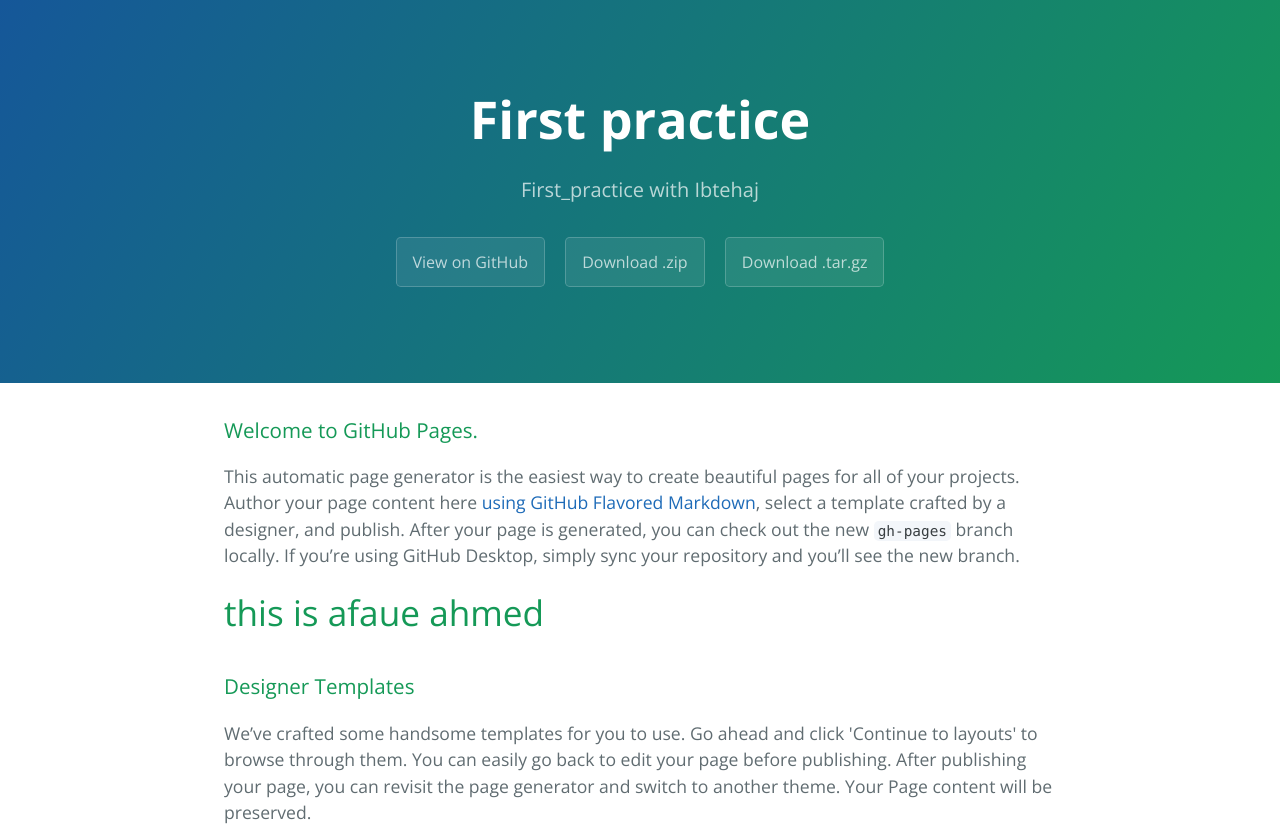
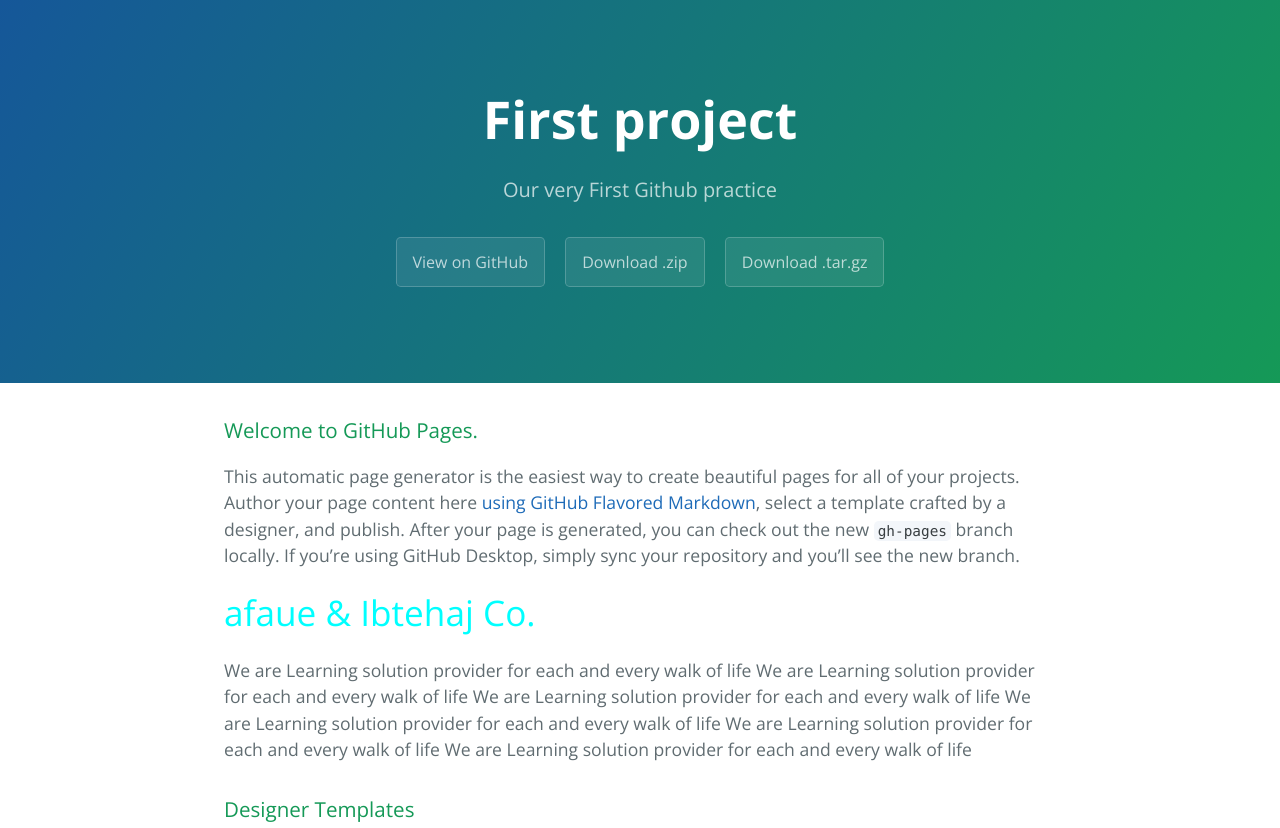
Before and after one commit to Afaque0001/First_practice, a plain HTML site: page index.html in a window 1280 px wide. Shown: the top 828 px of the page. Drawn offline with nearby package versions, Linux system fonts and the light colour scheme.

Commit message:
Second Change

```diff
--- a/index.html
+++ b/index.html
@@ -2,7 +2,7 @@
 <html lang="en-us">
   <head>
     <meta charset="UTF-8">
-    <title>First practice by Afaque0001</title>
+    <title>GitHub Project</title>
     <meta name="viewport" content="width=device-width, initial-scale=1">
     <link rel="stylesheet" type="text/css" href="stylesheets/normalize.css" media="screen">
     <link href='https://fonts.googleapis.com/css?family=Open+Sans:400,700' rel='stylesheet' type='text/css'>
@@ -11,8 +11,8 @@
   </head>
   <body>
     <section class="page-header">
-      <h1 class="project-name">First practice</h1>
-      <h2 class="project-tagline">First_practice with Ibtehaj</h2>
+      <h1 class="project-name">First project</h1>
+      <h2 class="project-tagline">Our very First Github practice</h2>
       <a href="https://github.com/Afaque0001/First_practice" class="btn">View on GitHub</a>
       <a href="https://github.com/Afaque0001/First_practice/zipball/master" class="btn">Download .zip</a>
       <a href="https://github.com/Afaque0001/First_practice/tarball/master" class="btn">Download .tar.gz</a>
@@ -23,7 +23,16 @@
 <a id="welcome-to-github-pages" class="anchor" href="#welcome-to-github-pages" aria-hidden="true"><span aria-hidden="true" class="octicon octicon-link"></span></a>Welcome to GitHub Pages.</h3>
 
 <p>This automatic page generator is the easiest way to create beautiful pages for all of your projects. Author your page content here <a href="https://guides.github.com/features/mastering-markdown/">using GitHub Flavored Markdown</a>, select a template crafted by a designer, and publish. After your page is generated, you can check out the new <code>gh-pages</code> branch locally. If you’re using GitHub Desktop, simply sync your repository and you’ll see the new branch.</p>
-<div><h1>this is afaue ahmed</h1></div>
+<div>
+<h1 style="color: cyan;">afaue & Ibtehaj Co.</h1>
+<p>We are Learning solution provider for each and every walk of life
+We are Learning solution provider for each and every walk of life
+We are Learning solution provider for each and every walk of life
+We are Learning solution provider for each and every walk of life
+We are Learning solution provider for each and every walk of life
+We are Learning solution provider for each and every walk of life
+</p>
+</div>
 <h3>
 <a id="designer-templates" class="anchor" href="#designer-templates" aria-hidden="true"><span aria-hidden="true" class="octicon octicon-link"></span></a>Designer Templates</h3>
 
```
